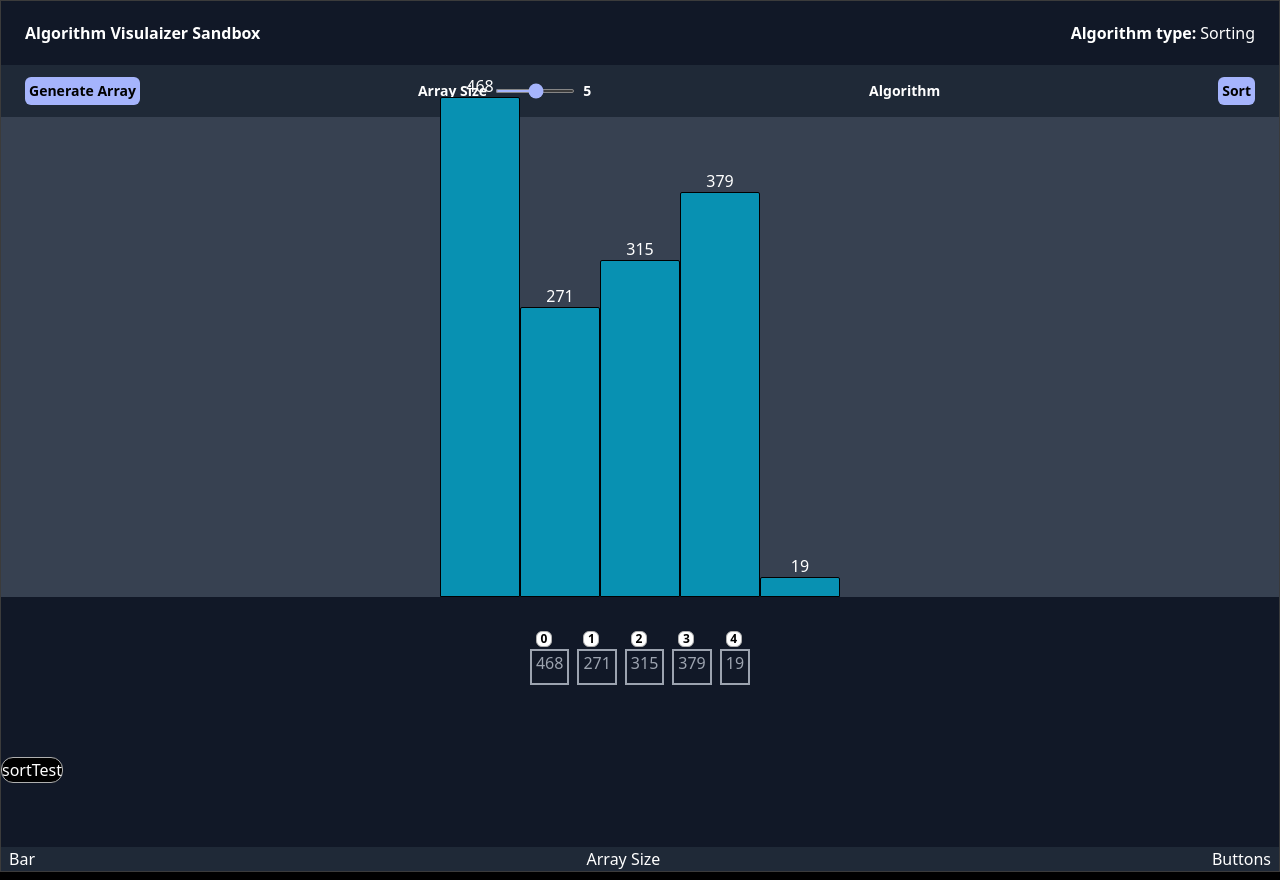
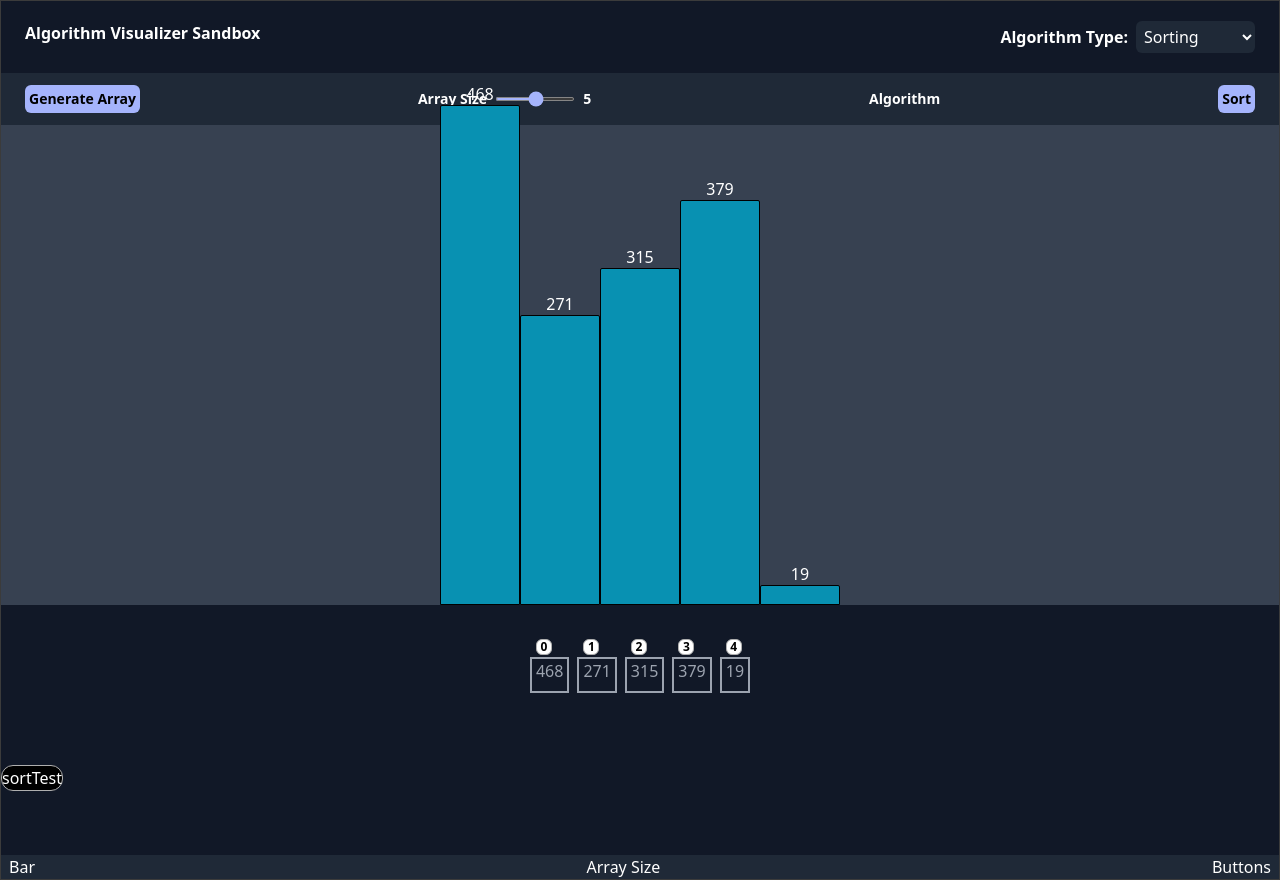
Before and after one commit to UzairHilal/Algorithm-Visualizer-Sandbox, a React (Vite) app: page / in a window 1280 px wide. Built offline with nearby package versions, Linux system fonts and the light colour scheme.

Commit message:
fix: header- algo selection. Delete: overused styling

```diff
--- a/src/components/Header.jsx
+++ b/src/components/Header.jsx
@@ -5,17 +5,24 @@ const Header = () => {
     <header className="z-10 w-full py-5 px-6 text-sm sm:text-base">
       <nav className="w-full flex justify-between">
         <div>
-          <strong>Algorithm Visulaizer Sandbox</strong>
+          <strong>Algorithm Visualizer Sandbox</strong>
         </div>
-        <div className="flex cursor-pointer">
-          <div className="flex px-0 cursor-pointer">
-            <strong className="px-1">Algorithm type: </strong> Sorting
+
+        <div className="flex flex-row items-center">
+          <div className="flex">
+            <strong className="mx-2">Algorithm Type:</strong>
           </div>
-          {/* <div className="px-2 bg-gray-800 absolute right-2 opacity-0">
-            {algorithmList.map((algo,i) => (
-              <p key={i}>{algo}</p>
+
+          <select
+            className="p-1 bg-gray-800 rounded-md"
+            defaultValue={0}
+          >
+            {algorithmList.map((algo, index) => (
+              <option key={index} value={algo} className="text-green-400">
+                {algo}
+              </option>
             ))}
-          </div> */}
+          </select>
         </div>
       </nav>
     </header>
--- a/src/constants/index.js
+++ b/src/constants/index.js
@@ -1,10 +1,10 @@
 
-export const algorithmList = ["Sorting", "Searching", "Pathfinding", "..."]
+export const algorithmList = ["Sorting", "Searching", "PathFinding", "..."]
 
 // Generate random array
 export const generateRandomArray = (arraySize) => {
-    const arr = Array.from({ length: arraySize }, () =>
-      Math.floor(Math.random() * (500 - 5 + 1) + 5)
-    );
-    return (arr)
-  };
+  const arr = Array.from({ length: arraySize }, () =>
+    Math.floor(Math.random() * (500 - 5 + 1) + 5)
+  );
+  return (arr)
+};
```
